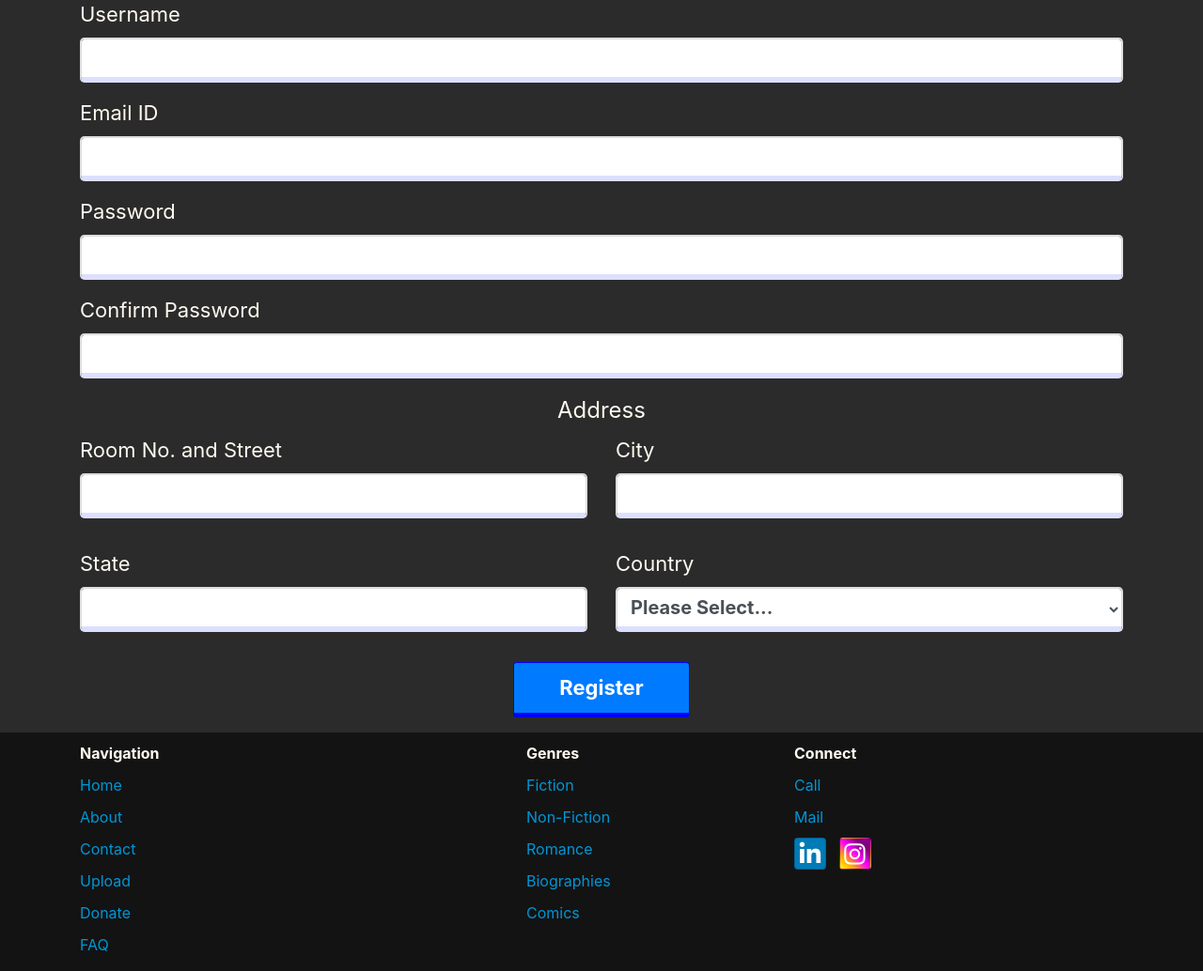
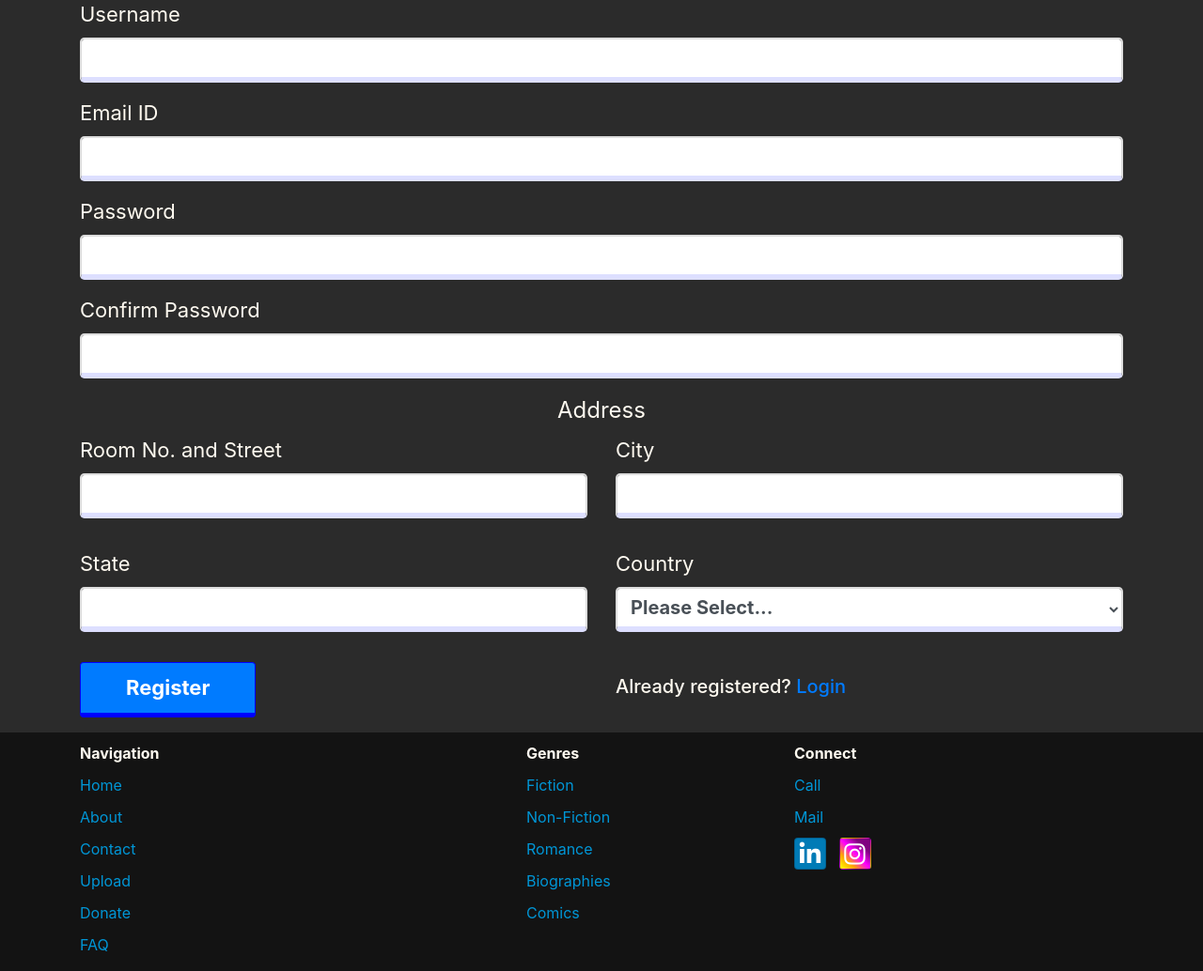
Before and after one commit to AkhilrajNambiar/Hardcopy.one, a Flask app: page /signup in a window 1280 px wide. Shown: the part 481-1515 px from the top of the page at 94% size. Run offline with Flask 2, Linux system fonts and the light colour scheme; some libraries are stand-ins or nearby versions.

Commit message:
Login system and basic account page created!

```diff
--- a/backend/__init__.py
+++ b/backend/__init__.py
@@ -1,11 +1,16 @@
 from flask import Flask
 from flask_sqlalchemy import SQLAlchemy
 from flask_bcrypt import Bcrypt
+from flask_login import LoginManager
 
 app = Flask(__name__)
 app.config['SECRET_KEY'] = '99d12359bfd5873cb57d85a1465f0f39'
 app.config['SQLALCHEMY_DATABASE_URI'] = 'sqlite:///site.db'
 db = SQLAlchemy(app)
 bcrypt = Bcrypt(app)
+login_manager = LoginManager(app)
+# The following statement is a prerequisite for the login_required decorator
+login_manager.login_view = 'login'
+login_manager.login_message_category = 'primary'
 
 from backend import routes
--- a/backend/forms.py
+++ b/backend/forms.py
@@ -1,5 +1,5 @@
 from flask_wtf import FlaskForm
-from wtforms import StringField, PasswordField, SubmitField, TextAreaField, SelectField
+from wtforms import StringField, PasswordField, SubmitField, TextAreaField, SelectField, BooleanField
 from wtforms.validators import DataRequired, Length, Email, EqualTo, ValidationError
 from backend.models import User
 
@@ -28,6 +28,7 @@ class Registration_form(FlaskForm):
 class Login_form(FlaskForm):
     email = StringField('Email ID',validators=[DataRequired(), Email()])
     password = PasswordField('Password',validators=[DataRequired()])
+    remember = BooleanField('Remember Me')
     submit = SubmitField('Login!')
 
 class Feedback_form(FlaskForm):
--- a/backend/routes.py
+++ b/backend/routes.py
@@ -1,7 +1,8 @@
-from flask import render_template, url_for, flash, redirect
+from flask import render_template, url_for, flash, redirect, request
 from backend import app, db, bcrypt
 from backend.forms import Registration_form, Login_form, Feedback_form
 from backend.models import User, Book
+from flask_login import login_user, current_user, logout_user, login_required
 
 @app.route('/')
 @app.route('/home')
@@ -15,6 +16,9 @@ def about():
 @app.route('/contact', methods=['GET','POST'])
 def contact():
 	form = Feedback_form()
+	if current_user.is_authenticated:
+            form.name.data = current_user.username
+            form.email.data = current_user.email
 	if form.validate_on_submit():
 		flash('Message successfully sent','success')
 		return redirect(url_for('home'))
@@ -24,8 +28,14 @@ def contact():
 def login():
 	form = Login_form()
 	if form.validate_on_submit():
-		if form.email.data == 'admin@gmail.com' and form.password.data == 'Test':
-			flash('You have successfully logged in!', category='success')
+		user = User.query.filter_by(email=form.email.data).first()
+		if user and bcrypt.check_password_hash(user.password, form.password.data):
+			login_user(user, remember=form.remember.data)
+			next_page = request.args.get('next')
+			if next_page:
+				flash(f'Welcome back, {user.username}!!','success')
+				return redirect(next_page)
+			flash(f'Welcome back, {user.username}!!','success')
 			return redirect(url_for('home'))
 		else:
 			flash('Wrong Email ID or Password!', category='danger')
@@ -42,3 +52,13 @@ def signup():
 		flash("Your account has been created. You can now login!","success")
 		return redirect(url_for("login"))
 	return render_template('signup.html', title='Signup', form = form)
+
+@app.route('/logout')
+def logout():
+	logout_user()
+	return redirect(url_for('home'))
+
+@app.route('/account')
+@login_required
+def account():
+	return render_template('account.html', title="User Account")
--- a/backend/static/css/stylesdark.css
+++ b/backend/static/css/stylesdark.css
@@ -258,3 +258,6 @@ footer{
 	padding-left: 10px;
 	/* border: none; */
 }
+.alert{
+	font-size: large;
+}
--- a/backend/templates/layout.html
+++ b/backend/templates/layout.html
@@ -34,6 +34,16 @@
                     <li class="nav-item main-nav"><a class="nav-link contributor" id="first-nav"><span class="fa fa-angle-double-down fa-lg"></span><strong> Contribute</strong></a></li>
                 </ul>
                 <span class="navbar-text">
+                    {% if current_user.is_authenticated %}
+                        <ul class="navbar-nav ml-auto">
+                            <li class="nav-item main-nav">
+                                <a id="login" href="{{ url_for('account') }}"  class="nav-link"><span class="fa fa-user-circle fa-lg"></span><strong> Account</strong></a>
+                            </li>
+                            <li class="nav-item main-nav">
+                                <a id="login" href="{{ url_for('logout') }}"  class="nav-link"><span class="fa fa-sign-out fa-lg"></span><strong> Logout</strong></a>
+                            </li>
+                        </ul>
+                    {% else %}
                         <ul class="navbar-nav ml-auto">
                             <li class="nav-item main-nav">
                                 <a id="login" href="{{ url_for('login') }}"  class="nav-link"><span class="fa fa-sign-in fa-lg"></span><strong> Login</strong></a>
@@ -42,6 +52,7 @@
                                 <a id="signup" href="{{ url_for('signup') }}" class="nav-link"><span class="fa fa-user-plus fa-lg"></span><strong> Signup</strong></a>
                             </li>
                         </ul>
+                    {% endif %}
                 </span>
             </div>
         </div>
--- a/backend/templates/login.html
+++ b/backend/templates/login.html
@@ -41,7 +41,8 @@
                 {{ form.submit( class='btn btn-primary submit_button pr-5 pl-5' ) }}
             </div>
             <div class='col-6'>
-                <h4>Forgot Password?</h4>
+                {{ form.remember( class='form-check-input' ) }}
+                <span><h5>{{ form.remember.label( class='form-check-label' ) }}</h5></span>
             </div>
         </div>
     </form>
--- a/backend/templates/signup.html
+++ b/backend/templates/signup.html
@@ -126,9 +126,12 @@
                 </div>
             </div>
         </fieldset>
-        <div class="form-group row">
-            <div class="col-12 text-center">
+        <div class="form-group row align-items-center">
+            <div class="col-6">
                 {{ form.submit( class='btn btn-primary submit_button pr-5 pl-5' ) }}
+            </div>
+            <div class="col-6">
+                <h5>Already registered? <a href="{{ url_for('login') }}">Login</a></h5>
             </div>
         </div>
     </form>
```
Also changed, not shown: backend/models.py (+9 -4 lines), backend/templates/account.html (added, +10 -0 lines), backend/site.db. Lines whose indentation alone changed are shown as unchanged.
